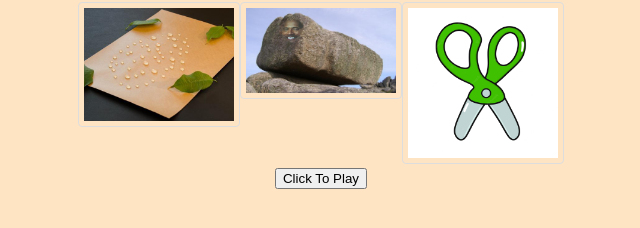
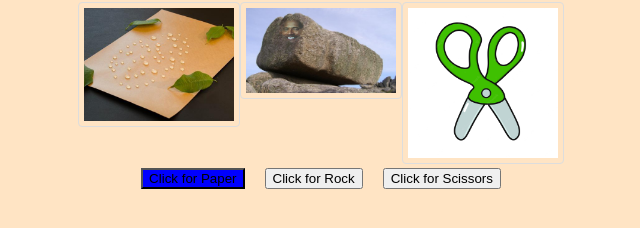
Before and after one commit to tkurosaki1/rock-paper-scissors, a plain HTML site: page index.html in a window 1280 px wide. Shown: the part 136-364 px from the top of the page, without its empty margins (319-959 px from the left). Drawn offline with Linux system fonts and the light colour scheme.

Commit message:
Minor Changes to code

```diff
--- a/index.html
+++ b/index.html
@@ -18,8 +18,10 @@
         <div class="flexbox-item3" ><img src="/assets/scissors.jpeg" alt=""></div>
     </div>
 
-    <div id="btn1">
-    <button  >Click To Play</button>
+    <div class="flexcontainer2">
+    <button id="myBtn"  >Click for Paper</button>
+    <button id="myBtn1" >Click for Rock</button>
+    <button id="myBtn2" >Click for Scissors</button>
     </div>
 
 
--- a/style.css
+++ b/style.css
@@ -21,10 +21,15 @@ img {
 
 }
 
-#btn1{
+.flexcontainer2{
   display: flex;
   justify-content: center;
   align-items: center;
   height: 20px;
+  gap: 20px;
 
 }
+
+#myBtn{
+    background-color: blue;
+}
```
Also changed, not shown: app.js (line endings or trailing spaces).
